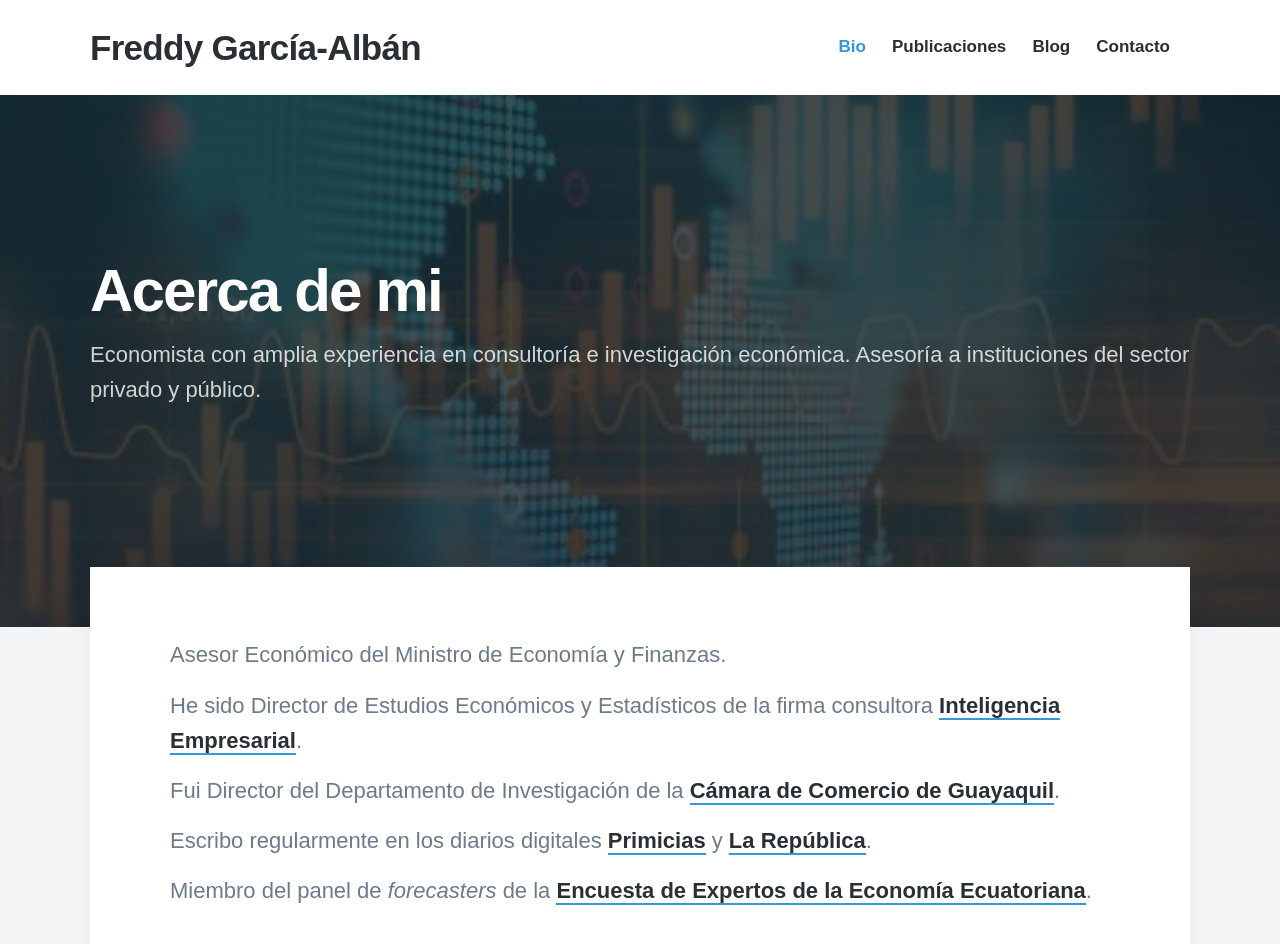
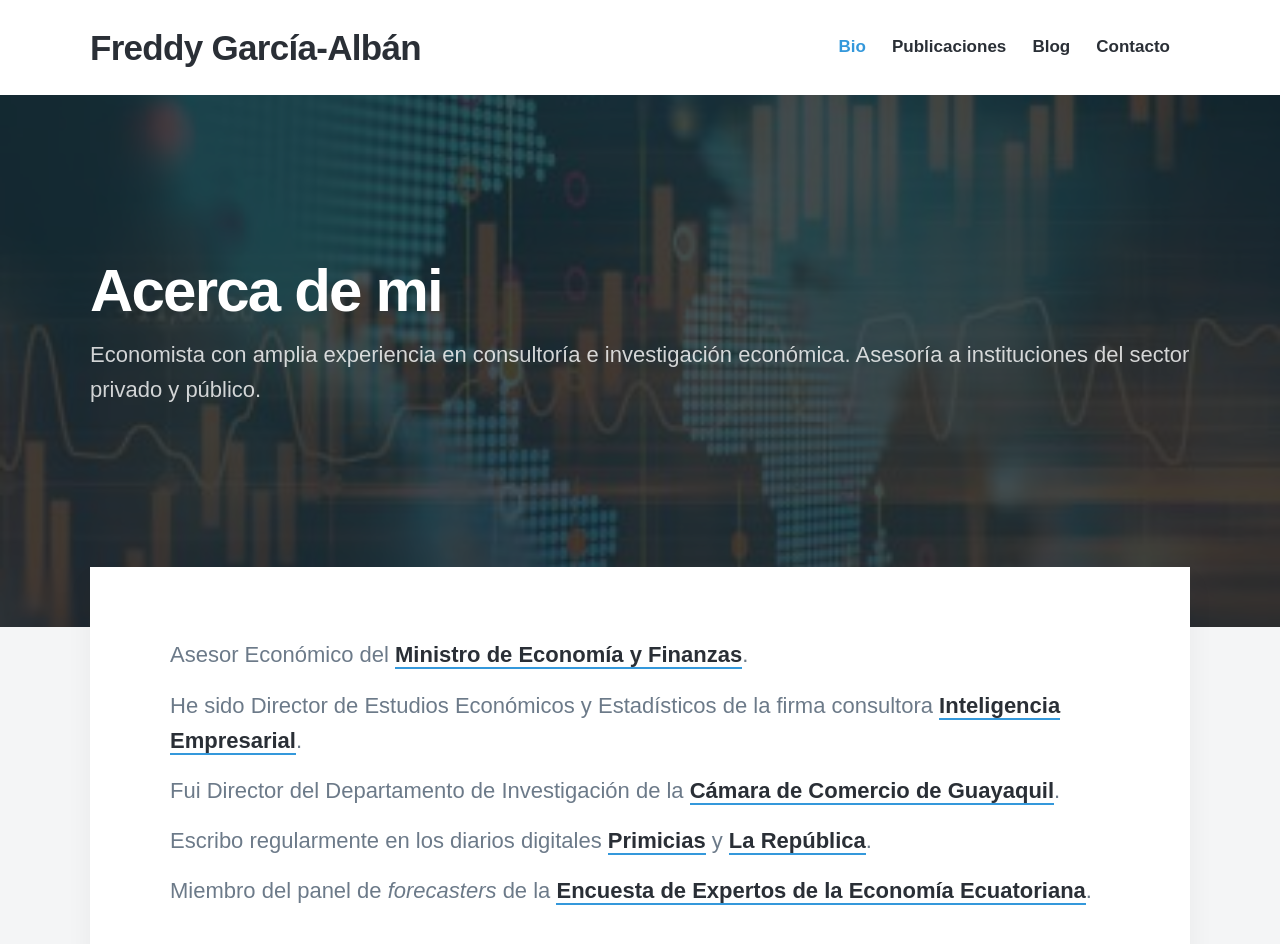
Before and after one commit to EnexFG/EnexFG.github.io, a Jekyll site: the page built from _pages/about.md, in a window 1280 px wide, cut to the strip 0-1055 px from the top of the page. Shown: the top 944 px of the strip. Built offline with Jekyll 4.4.1, drawn with Linux system fonts in a browser that asks for light colours; nearby versions of some CDN libraries; some web fonts are replaced; part of the change alters nothing that is shown.

```diff
--- a/_pages/about.md
+++ b/_pages/about.md
@@ -5,7 +5,7 @@ description: Economista.
 featured_image: /images/topic_statistics.jpg
 ---
 
-Asesor Económico del Ministro de Economía y Finanzas.
+Asesor Económico del [Ministro de Economía y Finanzas](https://www.finanzas.gob.ec/).
 
 He sido Director de Estudios Económicos y Estadísticos de la firma consultora [Inteligencia Empresarial](https://www.inteligenciaempresarial.ec/).
 
```
